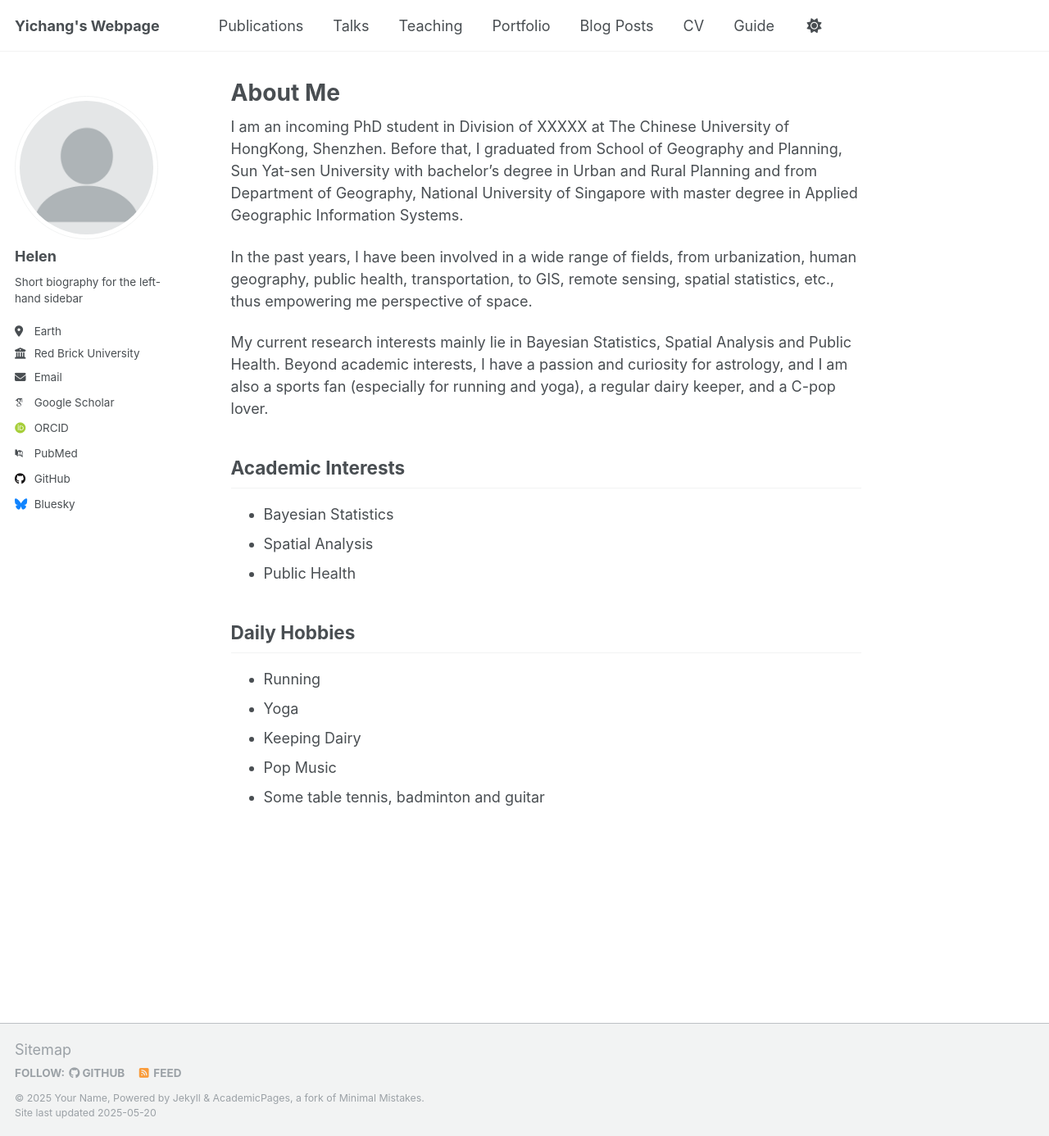
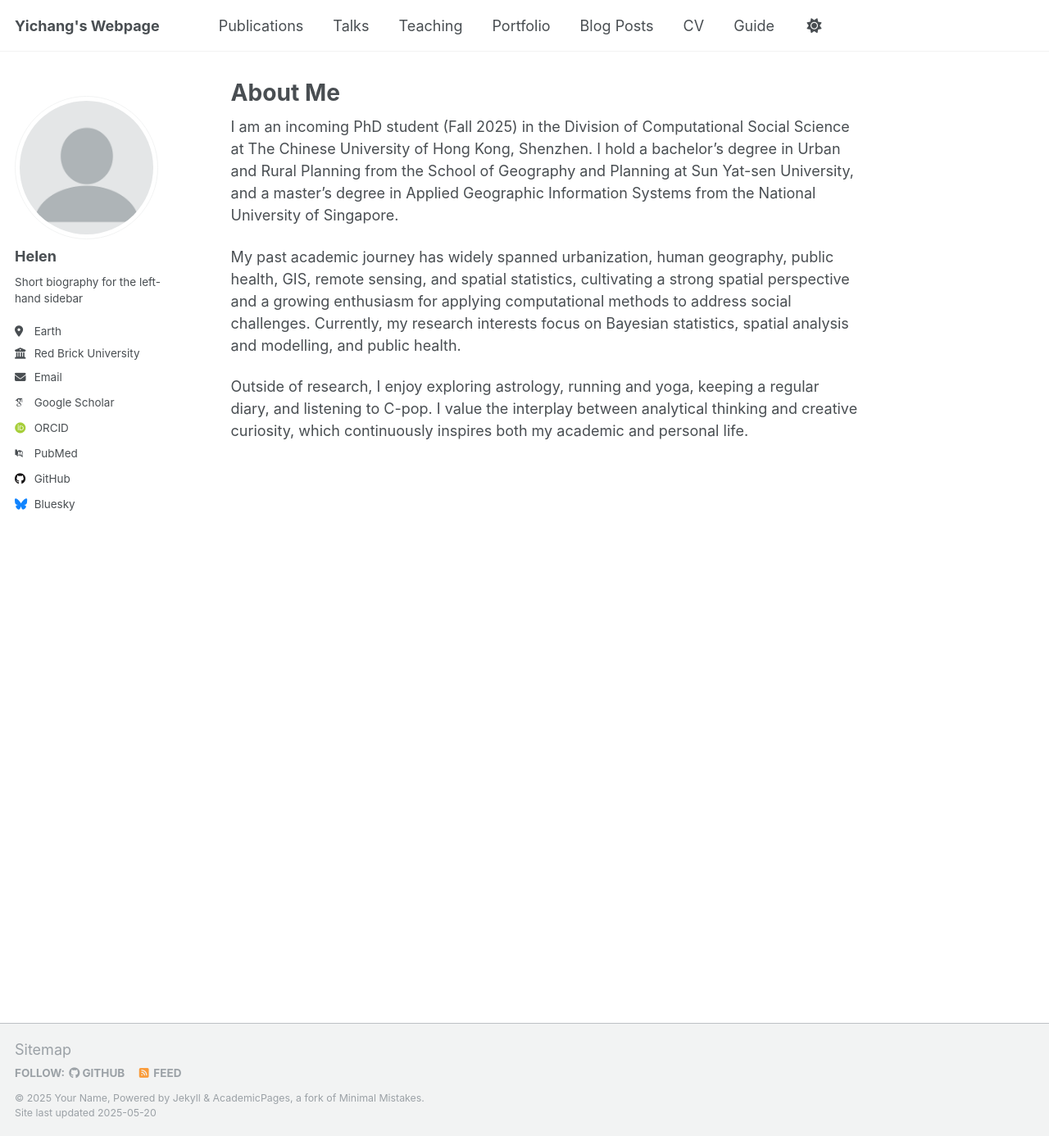
Before and after one commit to Helensyc/helensyc.github.io, a Jekyll site: the page built from _pages/about.md, in a window 1280 px wide and 1386 px high. Shown: the whole window at 82% size. Built offline with Jekyll 4.4.1, drawn with Linux system fonts in a browser that asks for light colours; some web fonts are replaced.

Commit message:
about.md

```diff
--- a/_pages/about.md
+++ b/_pages/about.md
@@ -7,20 +7,8 @@ redirect_from:
   - /about.html
 ---
 
-I am an incoming PhD student in Division of XXXXX at The Chinese University of HongKong, Shenzhen. Before that, I graduated from School of Geography and Planning, Sun Yat-sen University with bachelor's degree in Urban and Rural Planning and from Department of Geography, National University of Singapore with master degree in Applied Geographic Information Systems.
+I am an incoming PhD student (Fall 2025) in the Division of Computational Social Science at The Chinese University of Hong Kong, Shenzhen. I hold a bachelor’s degree in Urban and Rural Planning from the School of Geography and Planning at Sun Yat-sen University, and a master’s degree in Applied Geographic Information Systems from the National University of Singapore.
 
-In the past years, I have been involved in a wide range of fields, from urbanization, human geography, public health, transportation, to GIS, remote sensing, spatial statistics, etc., thus empowering me perspective of space.
+My past academic journey has widely spanned urbanization, human geography, public health, GIS, remote sensing, and spatial statistics, cultivating a strong spatial perspective and a growing enthusiasm for applying computational methods to address social challenges. Currently, my research interests focus on Bayesian statistics, spatial analysis and modelling, and public health.
 
-My current research interests mainly lie in Bayesian Statistics, Spatial Analysis and Public Health. Beyond academic interests, I have a passion and curiosity for astrology, and I am also a sports fan (especially for running and yoga), a regular dairy keeper, and a C-pop lover.
-
-## Academic Interests
-- Bayesian Statistics
-- Spatial Analysis
-- Public Health
-
-## Daily Hobbies
-- Running
-- Yoga
-- Keeping Dairy
-- Pop Music
-- Some table tennis, badminton and guitar
+Outside of research, I enjoy exploring astrology, running and yoga, keeping a regular diary, and listening to C-pop. I value the interplay between analytical thinking and creative curiosity, which continuously inspires both my academic and personal life.
```
